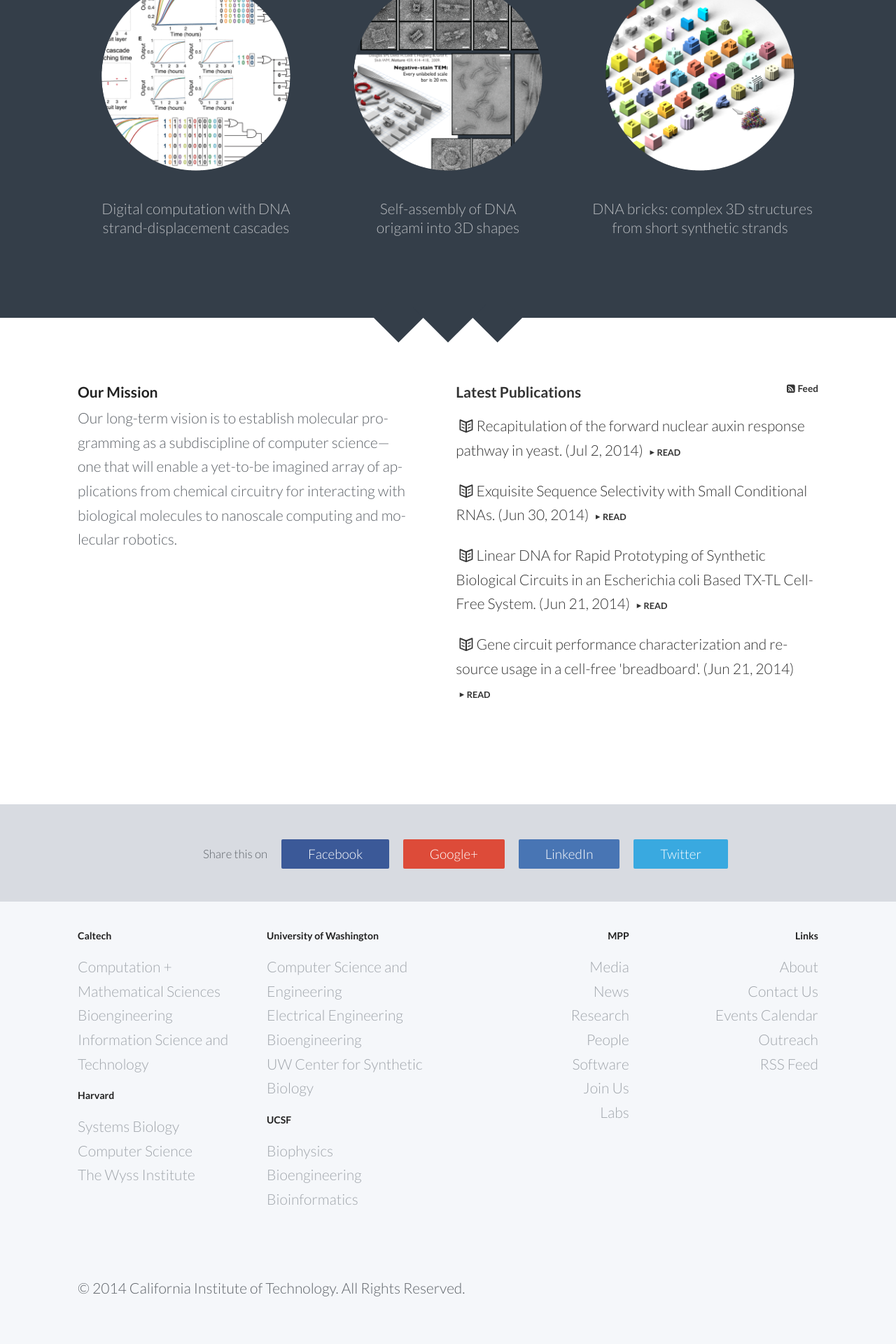
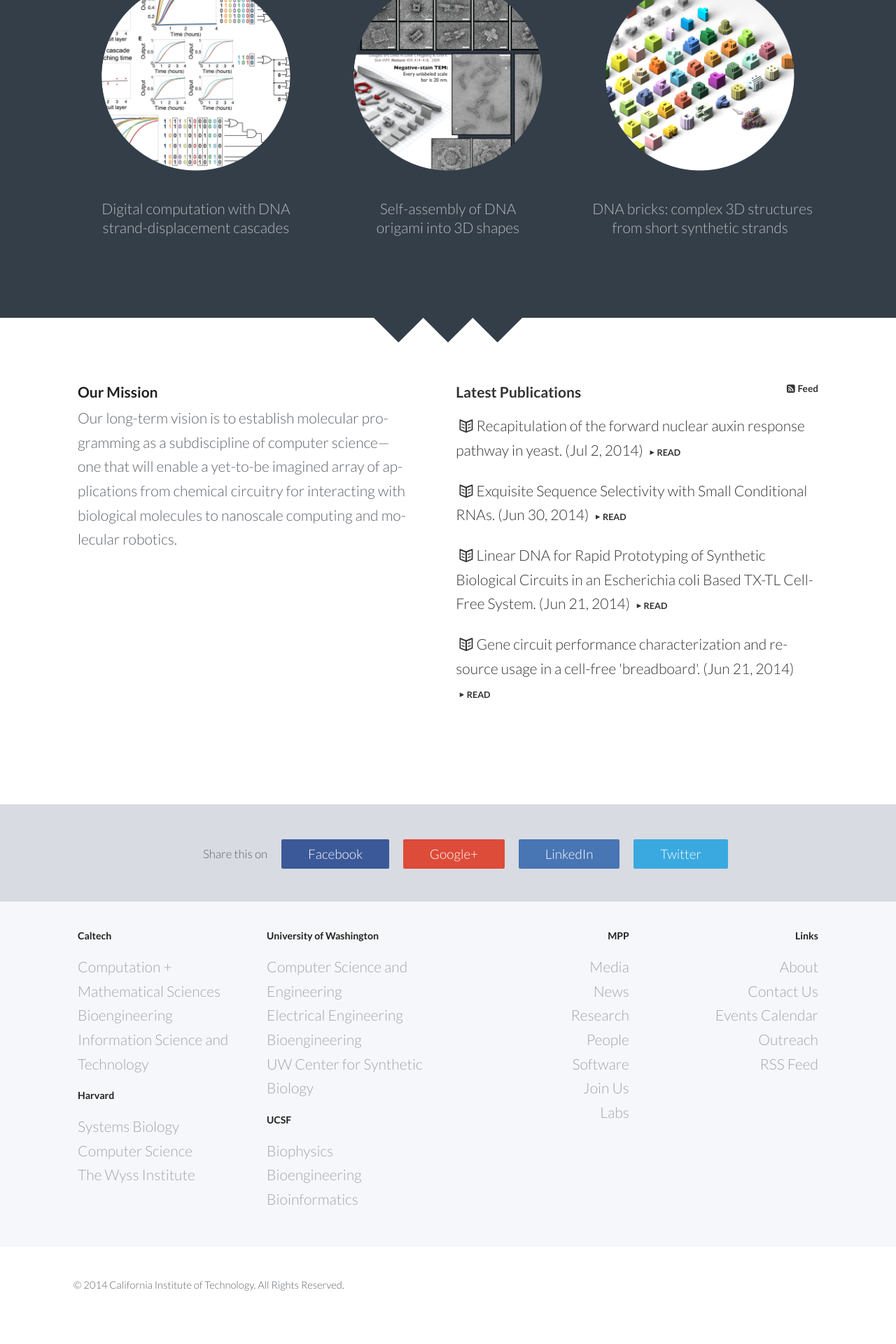
Before and after one commit to douglaslab/mpp, a Jekyll site: the page built from website/index.html, in a window 1280 px wide. Shown: the part 1423-3343 px from the top of the page at 70% size. Built offline with Jekyll 4.4.1, drawn with Linux system fonts in a browser that asks for light colours; nearby versions of some CDN libraries.

Commit message:
consistent footer colors on all pages now. nicer subfooter

```diff
--- a/website/assets/_sass/style.scss
+++ b/website/assets/_sass/style.scss
@@ -278,30 +278,30 @@ body.frontpage{
     a,a:link,a:visited {color:$frontpage-link}
 
   }
-  footer {
-    background:#f5f7fa;
-    a:link,a:visited{
-      color:#a1a6ac;
-      }
-    a:hover{color:darken($page-publication, 10%);}
+
+}
 
 
-    }
-}
 
-body#post{ //blog posts, right?
 
-  #header-background {
-
-  }
-
-}
 
 .share-row{
     background:$footer-background;
     color:$footer-color;
 }
 
+
+footer {
+  background:#f5f7fa;
+  a:link,a:visited{
+    color:#a1a6ac;
+    }
+  a:hover{color:darken(#a1a6ac, 10%);}
+}
+footer.subfooter{
+  background:white;
+  font-size:70%;
+}
 
 .circle {
   display: block;
```
